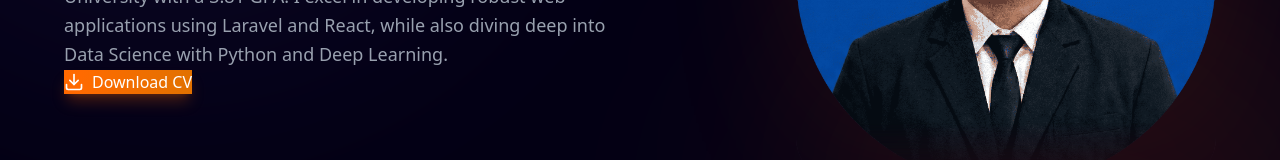
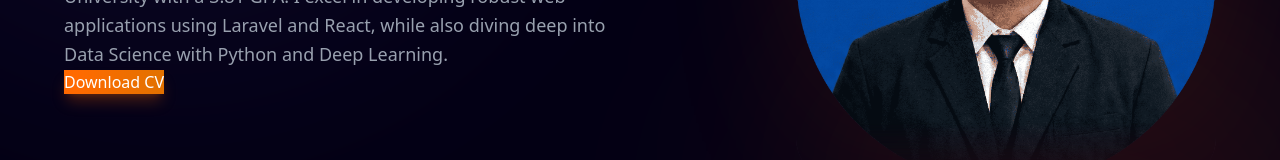
Before and after one commit to yustinusdwi/myPorto, a React (Vite) app: page / in a window 1280 px wide. Shown: the part 425-585 px from the top of the page. Built offline with nearby package versions, Linux system fonts and the light colour scheme.

Commit message:
fixed download CV button

```diff
--- a/src/components/Hero.jsx
+++ b/src/components/Hero.jsx
@@ -49,10 +49,9 @@ const Hero = () => {
                         </p>
 
                         <div className='flex flex-col sm:flex-row gap-6 w-full sm:w-auto mb-12 justify-center lg:justify-start' data-aos='fade-up' data-aos-delay='400'>
-                            <a href="https://drive.google.com/drive/folders/1Kq03SrIwpVAHBOOp7MoGn_fEswEbfy1C?usp=drive_link" download className='w-full sm:w-auto group'>
-                                <button className="w-full sm:w-auto relative px-8 py-4 rounded-full bg-gradient-to-r from-orange-500 to-amber-600 text-white font-bold shadow-lg shadow-orange-500/25 transition-all duration-300 hover:shadow-orange-500/50 hover:-translate-y-1 active:scale-95 flex items-center justify-center gap-2 overflow-hidden">
+                            <a href="https://drive.google.com/drive/folders/1Kq03SrIwpVAHBOOp7MoGn_fEswEbfy1C?usp=drive_link" download className='w-full sm:w-auto group cursor-pointer'>
+                                <button className="w-full sm:w-auto relative px-8 py-4 rounded-full bg-gradient-to-r from-orange-500 to-amber-600 text-white font-bold shadow-lg shadow-orange-500/25 transition-all duration-300 hover:shadow-orange-500/50 hover:-translate-y-1 active:scale-95 flex items-center justify-center gap-2 overflow-hidden cursor-pointer">
                                     <div className="absolute inset-0 bg-white/20 translate-y-full group-hover:translate-y-0 transition-transform duration-300 ease-out" />
-                                    <DownloadIcon className='w-5 h-5 relative z-10' />
                                     <span className="relative z-10">Download CV</span>
                                 </button>
                             </a>
```
